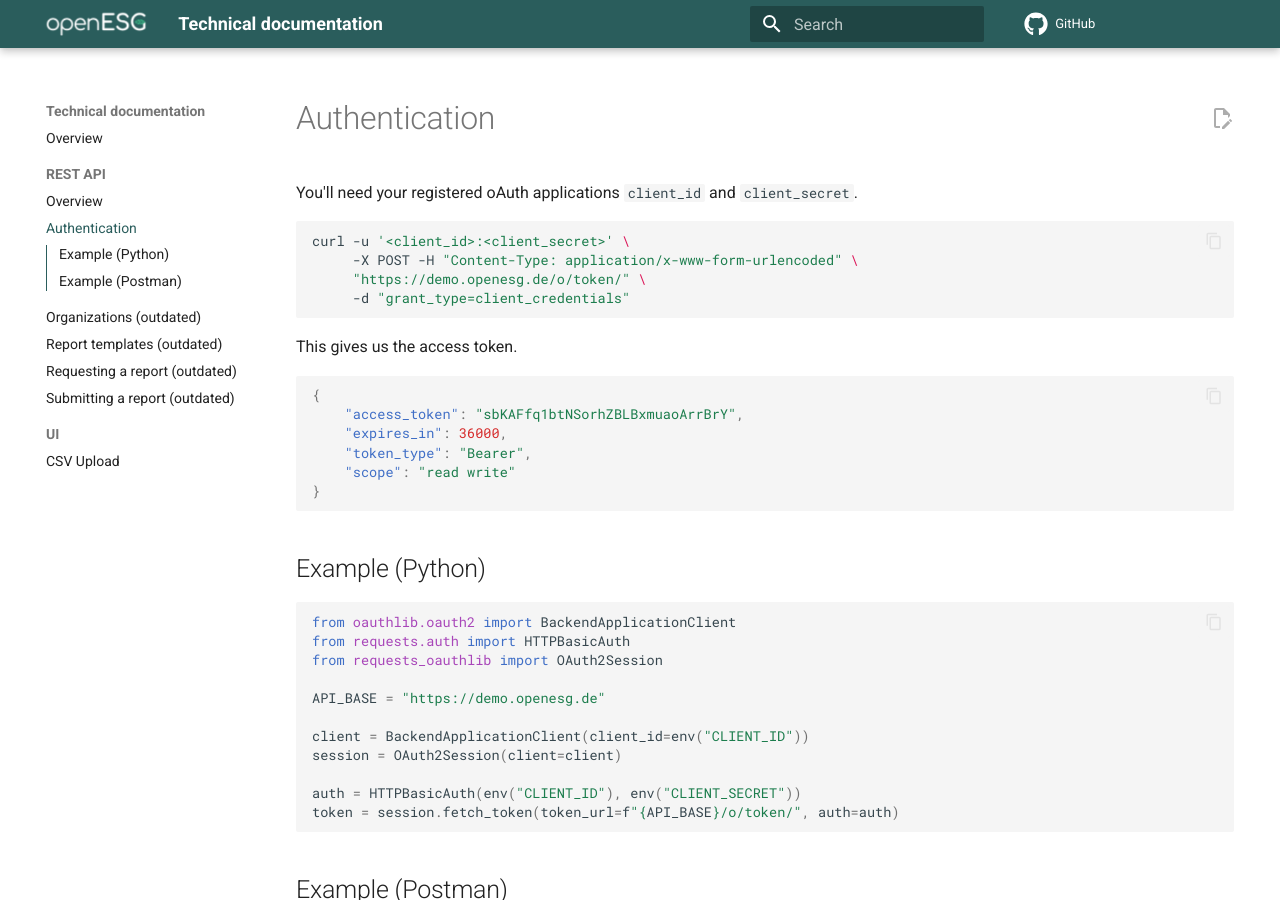
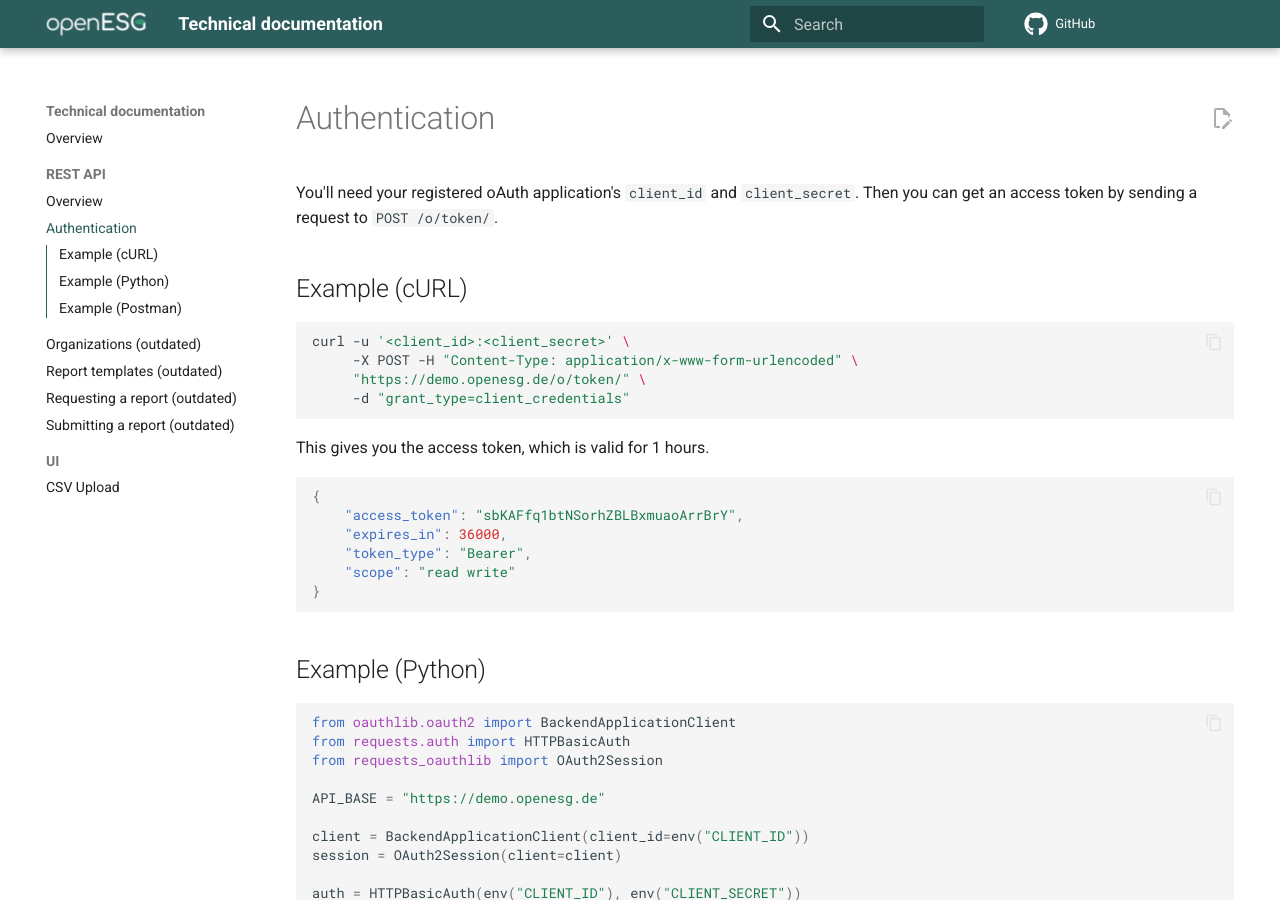
Before and after one commit to openESG-gmbh/documentation, an MkDocs documentation site: the page built from docs/REST API/authentication.md, in a window 1280 px wide and 900 px high. Built offline with MkDocs 1.6.1 and Material for MkDocs 9.7.7, drawn with Linux system fonts in a browser that asks for light colours; plug-ins that fetch from the network failed and are left out; comment, search, counter and statistics services are not loaded.

Commit message:
docs: minor addition to authentication

````diff
--- a/docs/REST API/authentication.md
+++ b/docs/REST API/authentication.md
@@ -1,6 +1,9 @@
 # Authentication
 
-You'll need your registered oAuth applications `client_id` and `client_secret`.
+You'll need your registered oAuth application's `client_id` and `client_secret`.
+Then you can get an access token by sending a request to `POST /o/token/`.
+
+## Example (cURL)
 
 ```bash
 curl -u '<client_id>:<client_secret>' \
@@ -9,7 +12,7 @@ curl -u '<client_id>:<client_secret>' \
      -d "grant_type=client_credentials"
 ```
 
-This gives us the access token.
+This gives you the access token, which is valid for 1 hours.
 
 ```json
 {
````
Also changed, not shown: 1 other file.
